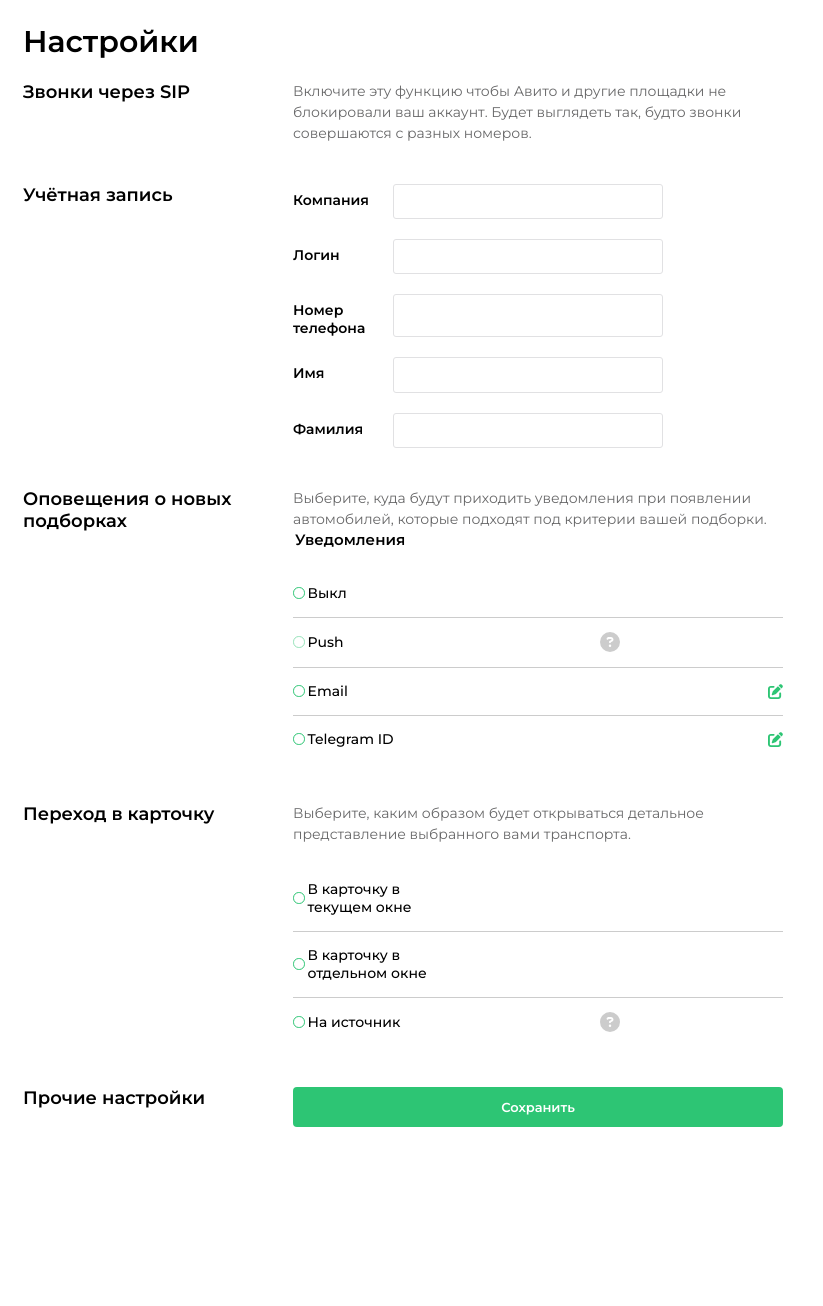
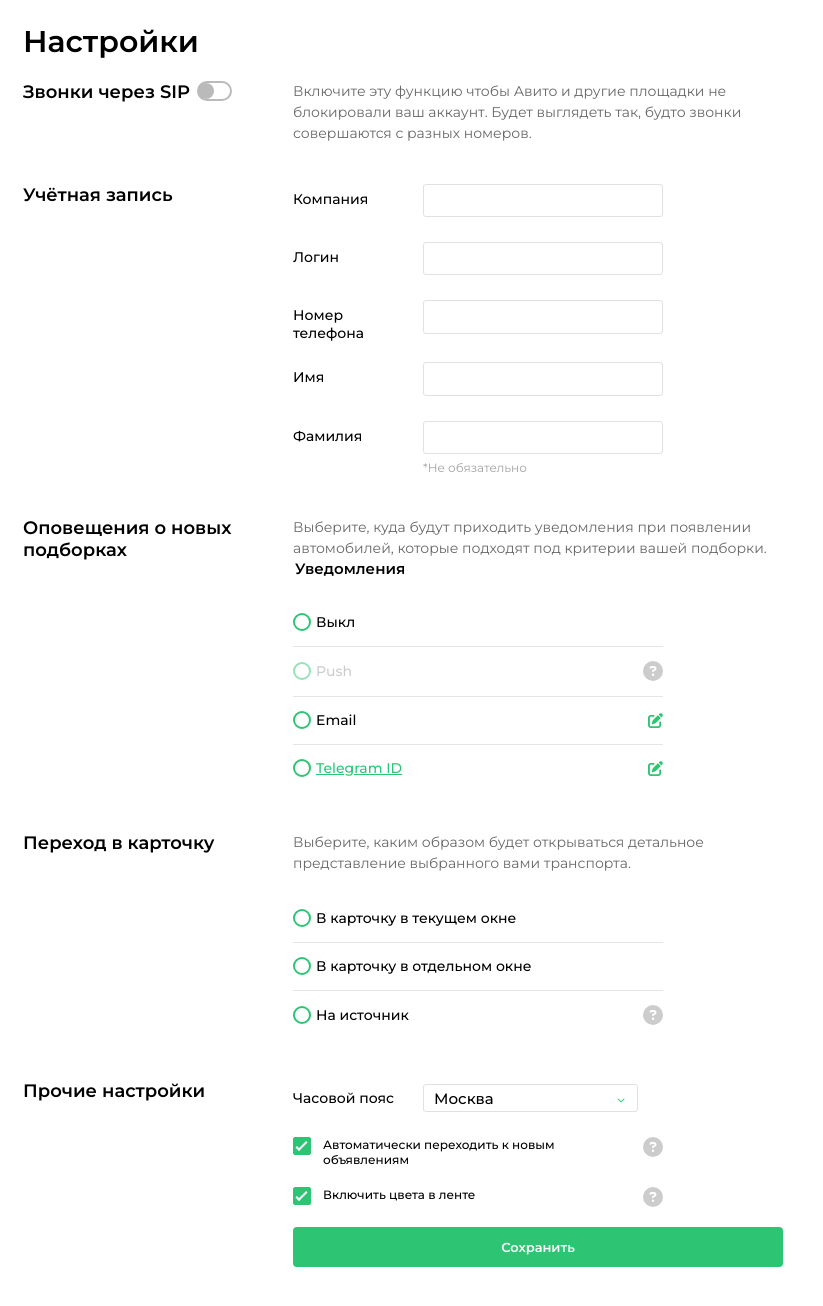
Before and after one commit to TwilightHunt/a2, a Nuxt app: page /Settings in a window 1280 px wide. Shown: the top 1306 px of the page, without its empty margins (0-823 px from the left). Before the commit the page ends 1190 px from the top, so only its background shows below. Built offline with nearby package versions, Linux system fonts and the light colour scheme.

Commit message:
build: dropdown

```diff
--- a/assets/css/main.css
+++ b/assets/css/main.css
@@ -19,6 +19,7 @@ body {
 
 a {
   text-decoration: none;
+  color: var(--accent-color);
 }
 
 a:hover {
--- /dev/null
+++ b/components/UI/CheckboxField.vue
@@ -0,0 +1,45 @@
+<template>
+  <div class="checkbox-field">
+    <Checkbox class="checkbox-field__checkbox" />
+    <div class="checkbox-field__text">
+      {{ text }}
+    </div>
+    <Info class="checkbox-field__info" :text="info" />
+  </div>
+</template>
+
+<script>
+import Checkbox from "./inputs/Checkbox.vue";
+import Info from "./Info.vue";
+export default {
+  props: {
+    text: String,
+    info: String,
+  },
+  components: {
+    Checkbox,
+    Info,
+  },
+};
+</script>
+
+<style lang="scss" scoped>
+.checkbox-field {
+  display: flex;
+  max-width: 37rem;
+  &:not(:last-child) {
+    margin-bottom: 20px;
+  }
+}
+.checkbox-field__text {
+  font-size: 1.2rem;
+  font-weight: 500;
+  color: #000;
+}
+.checkbox-field__info {
+  margin-left: auto;
+}
+.checkbox-field__checkbox {
+  margin-right: 10px;
+}
+</style>
--- /dev/null
+++ b/components/UI/Dropdown.vue
@@ -0,0 +1,131 @@
+<template>
+  <div class="dropdown" @click="toggleExpand">
+    <div class="dropdown__content">Москва</div>
+    <div v-if="isExpanded" class="dropdown__expand">
+      <div v-for="option in options" class="dropdown__option">
+        <div class="dropdown__option__body">
+          <font-awesome-icon
+            class="dd-icon"
+            icon="fa-solid fa-check"
+            size="lg"
+          />
+          <div>{{ option.title }}</div>
+        </div>
+      </div>
+    </div>
+    <font-awesome-icon
+      class="dropdown__arrow"
+      icon="fa-solid fa-chevron-down"
+      color="#2dc574"
+      ref="arrow"
+    />
+  </div>
+</template>
+
+<script>
+export default {
+  props: {
+    options: Array,
+  },
+  data() {
+    return {
+      isExpanded: false,
+    };
+  },
+  methods: {
+    toggleExpand() {
+      this.isExpanded = !this.isExpanded;
+      this.$refs.arrow.classList.toggle("_rotated");
+    },
+  },
+};
+</script>
+
+<style lang="scss" scoped>
+.dropdown {
+  position: relative;
+  padding: 3.5px 40px 3.5px 10px;
+  border: 0.1rem solid #e1e1e3;
+  border-radius: 0.3rem;
+  transition: all 0.3s ease;
+  width: 100%;
+  max-width: 215px;
+  cursor: text;
+  &:hover {
+    border-color: var(--accent-color);
+  }
+}
+.dropdown__content {
+  color: #000;
+  font-size: 1.5rem;
+}
+.dropdown__body {
+  transition: all 0.3s ease;
+  -moz-appearance: none;
+  -webkit-appearance: none;
+  appearance: none;
+  & select {
+    display: none;
+  }
+}
+.dropdown__option {
+  cursor: pointer;
+  background-color: var(--accent-color);
+  &:hover {
+    background-color: #239c5c;
+  }
+  div {
+    font-size: 1.2rem;
+  }
+}
+.dropdown__arrow {
+  position: absolute;
+  top: 11px;
+  right: 11px;
+  width: 10px;
+  height: 8px;
+  transition: transform 0.3s ease;
+  &._rotated {
+    transform: rotate(180deg);
+  }
+}
+.dropdown__expand {
+  position: absolute;
+  top: calc(100% + 1px);
+  right: 0;
+  left: 0;
+  color: #fff;
+  box-shadow: 5px 5px 10px rgba(0, 0, 0, 0.2);
+  max-height: 270px;
+  overflow-y: auto;
+}
+.dropdown__option__body {
+  position: relative;
+  padding: 11px 0 11px 32px;
+}
+.dd-icon {
+  position: absolute;
+  top: 50%;
+  left: 10px;
+  transform: translateY(-50%);
+}
+::-webkit-scrollbar {
+  width: 0.7em;
+}
+::-webkit-scrollbar-track {
+  background-color: #fff;
+}
+::-webkit-scrollbar-thumb {
+  background-color: #ccc;
+  border-radius: 5px;
+  &:hover {
+    background-color: var(--accent-color);
+  }
+}
+@supports (scrollbar-color: #ccc) {
+  * {
+    scrollbar-color: rgba(#ccc, 0.2) #fff;
+    scrollbar-width: auto;
+  }
+}
+</style>
--- a/components/UI/Info.vue
+++ b/components/UI/Info.vue
@@ -27,6 +27,7 @@ export default {
 .info {
   width: 20px;
   height: 20px;
+  position: relative;
 }
 .info__box {
   position: absolute;
--- /dev/null
+++ b/components/UI/Slider.vue
@@ -0,0 +1,63 @@
+<template>
+  <label class="switch">
+    <input type="checkbox" />
+    <span class="slider"></span>
+  </label>
+</template>
+
+<script></script>
+
+<style lang="scss" scoped>
+.switch {
+  position: relative;
+  display: inline-block;
+  width: 35px;
+  height: 20px;
+}
+
+.switch input {
+  opacity: 0;
+  width: 0;
+  height: 0;
+}
+
+.slider {
+  position: absolute;
+  cursor: pointer;
+  top: 0;
+  left: 0;
+  right: 0;
+  bottom: 0;
+  background-color: #fff;
+  border: 2px solid #bababa;
+  -webkit-transition: 0.4s;
+  transition: 0.4s;
+  border-radius: 34px;
+}
+
+.slider:before {
+  position: absolute;
+  content: "";
+  height: 16px;
+  width: 16px;
+  left: -1px;
+  top: 0;
+  background-color: #bababa;
+  -webkit-transition: 0.4s;
+  transition: 0.4s;
+  border-radius: 50%;
+}
+
+input:checked + .slider {
+  border-color: var(--accent-color);
+}
+input:checked + .slider:before {
+  background: var(--accent-color);
+}
+
+input:checked + .slider:before {
+  -webkit-transform: translateX(17px);
+  -ms-transform: translateX(17px);
+  transform: translateX(17px);
+}
+</style>
--- a/components/UI/inputs/RadioFieldset.vue
+++ b/components/UI/inputs/RadioFieldset.vue
@@ -6,6 +6,7 @@
       v-for="input in inputs"
       :key="input.id"
       class="radio-fieldset__input__content"
+      :class="input.disabled ? '_disabled' : ''"
     >
       <input
         class="radio-fieldset__radio"
@@ -14,23 +15,34 @@
         :disabled="input.disabled"
       />
 
-      <a v-if="input.link === true" class="radio-fieldset__label" href="">
+      <a v-if="input.link === true" class="radio-fieldset__label_link" href="">
         {{ input.title }}
       </a>
-      <label v-if="input.link === undefined" class="radio-fieldset__label">{{
-        input.title
-      }}</label>
-      <input type="text" class="radio-fieldset__text-input" />
+      <label
+        v-if="input.link === undefined"
+        :class="`radio-fieldset__label ${input.disabled ? '_disabled' : ''}`"
+        >{{ input.title }}</label
+      >
+      <input
+        v-if="input.editable"
+        type="text"
+        @click.stop
+        class="radio-fieldset__text-input"
+      />
       <Info v-if="input.info" :text="input.info" class="radio-fieldset__info" />
-      <div @click="editField($this)" class="radio-fieldset__edit">
+      <div
+        v-if="input.editable"
+        class="radio-fieldset__edit"
+        @click.stop="editField"
+      >
         <font-awesome-icon
-          v-if="input.editable"
           icon="fa-solid fa-pen-to-square"
           style="color: #2dc574"
           size="xl"
-          class="radio-fieldset__edit"
+          class="radio-fieldset__edit-icon"
         />
       </div>
+
       <div v-if="input.dashed" class="dash"></div>
     </div>
   </form>
@@ -48,6 +60,7 @@ export default {
     Info,
   },
   methods: {
+    //Check current radio
     selectField(event) {
       const radio = event.target?.querySelector("#radio");
       if (!radio?.disabled) {
@@ -59,12 +72,12 @@ export default {
         radio?.classList?.add("_checked");
       }
     },
-    editField(el) {
-      console.log(el);
-      // event.target.parentNode.querySelector(
-      //   ".radio-fieldset__text-input"
-      // ).style.display = "block";
-      // event.target.style.display = "none";
+    // Showing the input in editable field
+    editField(event) {
+      event.target.parentNode.querySelector(
+        ".radio-fieldset__text-input"
+      ).style.display = "block";
+      event.target.style.display = "none";
     },
   },
 };
@@ -83,41 +96,52 @@ export default {
   padding: 15px 0;
   position: relative;
   cursor: pointer;
+  &._disabled {
+    cursor: default;
+    & > .radio-fieldset__label {
+      color: #ccc;
+    }
+  }
 }
 .radio-fieldset__radio {
   margin: 0;
-  margin-right: 3px;
+  margin-right: 5px;
   pointer-events: none;
   -webkit-appearance: none;
   appearance: none;
   background-color: #fff;
   color: var(--accent-color);
-  width: 1.15em;
-  height: 1.15em;
-  border: 0.15em solid var(--accent-color);
+  width: 18px;
+  height: 18px;
+  border: 2px solid var(--accent-color);
   border-radius: 50%;
   flex: 0 0 auto;
 }
 .radio-fieldset__radio::before {
   content: "";
   display: block;
-  width: 0.65em;
-  height: 0.65em;
+  width: 10px;
+  height: 10px;
   border-radius: 50%;
-  transform: translate(25%, 25%) scale(0);
+  transform: translate(20%, 20%) scale(0);
   transition: 120ms transform ease-in-out;
   box-shadow: inset 1em 1em var(--accent-color);
 }
 .radio-fieldset__radio._checked::before {
-  transform: translate(25%, 25%) scale(1);
+  transform: translate(20%, 20%) scale(1);
 }
 .radio-fieldset__radio:disabled {
   pointer-events: none;
   opacity: 0.5;
 }
-.radio-fieldset__info,
+.radio-fieldset__info {
+  margin-left: auto;
+}
 .radio-fieldset__edit {
   margin-left: auto;
+}
+.radio-fieldset__edit-icon {
+  pointer-events: none;
 }
 .radio-fieldset__label {
   font-size: 1.4rem;
@@ -127,12 +151,23 @@ export default {
   flex: 0 0 12rem;
   margin-right: 1rem;
   max-width: 12rem;
+  width: 100%;
+  white-space: nowrap;
+}
+.radio-fieldset__label_link {
+  font-size: 1.4rem;
+  font-weight: 500;
+  flex: 0 0 12rem;
+  margin-right: 1rem;
+  max-width: 12rem;
+  text-decoration: underline;
 }
 
 .dash {
   height: 1px;
   background-color: #ccc;
   position: absolute;
+  opacity: 0.5;
   top: 0;
   left: 0;
   right: 0;
@@ -152,5 +187,6 @@ a {
   line-height: 1.1;
   width: 100%;
   display: none;
+  max-width: 240px;
 }
 </style>
--- /dev/null
+++ b/components/UI/inputs/SettingsInput.vue
@@ -0,0 +1,62 @@
+<template>
+  <div class="setting-input">
+    <label class="setting-input__label">{{ label }}</label>
+    <div class="setting-input__content">
+      <input class="setting-input__input" />
+      <div class="setting-input__info">{{ info }}</div>
+    </div>
+  </div>
+</template>
+
+<script>
+export default {
+  props: {
+    label: {
+      type: String,
+      required: true,
+    },
+    info: String,
+  },
+};
+</script>
+
+<style lang="scss" scoped>
+.setting-input {
+  display: flex;
+  justify-content: space-between;
+}
+.setting-input__content {
+  flex: 1 0 100%;
+  max-width: 240px;
+}
+.setting-input__label {
+  font-weight: 500;
+  margin-bottom: 0;
+  margin-right: 1rem;
+  margin-top: 0.6rem;
+  max-width: 12rem;
+  font-size: 1.4rem;
+}
+.setting-input__input {
+  font-size: 1.4rem;
+  font-weight: 400;
+  padding: 8px 10px;
+  border: 0.1rem solid #e1e1e3;
+  border-radius: 0.3rem;
+  width: 100%;
+  color: #222;
+  line-height: 110%;
+  align-self: flex-start;
+  transition: all 0.3s ease;
+  &:focus {
+    border-color: var(--accent-color);
+  }
+}
+.setting-input__info {
+  font-weight: 400;
+  line-height: 1.5;
+  margin-top: 5px;
+  color: #a3a3a3;
+  font-size: 1.2rem;
+}
+</style>
--- /dev/null
+++ b/composables/lists.js
@@ -0,0 +1,80 @@
+export const notificationRadios = [
+  {
+    id: 0,
+    title: "Выкл",
+  },
+  {
+    id: 1,
+    title: "Push",
+    disabled: true,
+    info: "Можно установить только в приложении",
+    dashed: true,
+  },
+  {
+    id: 2,
+    title: "Email",
+    editable: true,
+    dashed: true,
+  },
+  {
+    id: 3,
+    title: "Telegram ID",
+    editable: true,
+    link: true,
+    dashed: true,
+  },
+];
+
+export const cardsRadios = [
+  {
+    id: 0,
+    title: "В карточку в текущем окне",
+  },
+  {
+    id: 1,
+    title: "В карточку в отдельном окне",
+    dashed: true,
+  },
+  {
+    id: 2,
+    title: "На источник ",
+    dashed: true,
+    info: "Прямой переход в объявление на источнике",
+  },
+];
+
+export const times = [
+  {
+    title: "Каллининград",
+  },
+  {
+    title: "Москва",
+  },
+  {
+    title: "Самара",
+  },
+  {
+    title: "Екатеринбург",
+  },
+  {
+    title: "Омск",
+  },
+  {
+    title: "Красноярск",
+  },
+  {
+    title: "Иркутск",
+  },
+  {
+    title: "Якутск",
+  },
+  {
+    title: "Владивосток",
+  },
+  {
+    title: "Магадан",
+  },
+  {
+    title: "Камчатка",
+  },
+];
--- a/pages/Settings.vue
+++ b/pages/Settings.vue
@@ -3,7 +3,7 @@
     <header class="settings__header">Настройки</header>
     <main class="settings__body">
       <section class="settings__section setting-sections__SIP">
-        <div class="setting-sections__title">Звонки через SIP</div>
+        <div class="setting-sections__title">Звонки через SIP <Slider /></div>
         <div class="settings-section__content">
           <div class="settings-section__content__description">
             Включите эту функцию чтобы Авито и другие площадки не блокировали
@@ -16,14 +16,18 @@
         <div class="setting-sections__title">Учётная запись</div>
         <div class="settings-section__content">
           <div class="settings-section__inputs">
-            <OneLineInput class="settings-section__input" label="Компания" />
-            <OneLineInput class="settings-section__input" label="Логин" />
-            <OneLineInput
+            <SettingsInput class="settings-section__input" label="Компания" />
+            <SettingsInput class="settings-section__input" label="Логин" />
+            <SettingsInput
               class="settings-section__input"
               label="Номер телефона"
             />
-            <OneLineInput class="settings-section__input" label="Имя" />
-            <OneLineInput class="settings-section__input" label="Фамилия" />
+            <SettingsInput class="settings-section__input" label="Имя" />
+            <SettingsInput
+              class="settings-section__input"
+              label="Фамилия"
+              info="*Не обязательно"
+            />
           </div>
         </div>
       </section>
@@ -34,7 +38,11 @@
             Выберите, куда будут приходить уведомления при появлении
             автомобилей, которые подходят под критерии вашей подборки.
           </div>
-          <RadioFieldset :inputs="notificationRadios" title="Уведомления" />
+          <RadioFieldset
+            class="settings-section__content__radio-fieldset"
+            :inputs="notificationRadios"
+            title="Уведомления"
+          />
         </div>
       </section>
       <section class="settings__section setting-sections__cards">
@@ -44,12 +52,27 @@
             Выберите, каким образом будет открываться детальное представление
             выбранного вами транспорта.
           </div>
-          <RadioFieldset :inputs="cardsRadios" />
+          <RadioFieldset
+            class="settings-section__content__radio-fieldset"
+            :inputs="cardsRadios"
+          />
         </div>
       </section>
       <section class="settings__section setting-sections__other">
         <div class="setting-sections__title">Прочие настройки</div>
         <div class="settings-section__content">
+          <div class="settings-section__content__select">
+            <div>Часовой пояс</div>
+            <Dropdown :options="times" />
+          </div>
+          <ChecboxField
+            text="Автоматически переходить к новым объявлениям"
+            info="Лента будет автоматически обновляться 1 раз в 3 секунды"
+          />
+          <ChecboxField
+            text="Включить цвета в ленте"
+            info="Включение зеленого/желтого цвета"
+          />
           <BaseButton>Сохранить</BaseButton>
         </div>
       </section>
@@ -58,54 +81,18 @@
 </template>
 
 <script setup>
-import OneLineInput from "../components/UI/inputs/OneLineInput.vue";
+import SettingsInput from "../components/UI/inputs/SettingsInput.vue";
 import BaseButton from "../components/UI/buttons/BaseButton.vue";
 import RadioFieldset from "../components/UI/inputs/RadioFieldset.vue";
+import Dropdown from "../components/UI/Dropdown.vue";
+import Slider from "../components/UI/Slider.vue";
+import ChecboxField from "../components/UI/CheckboxField.vue";
 
-const notificationRadios = [
-  {
-    id: 0,
-    title: "Выкл",
-  },
-  {
-    id: 1,
-    title: "Push",
-    disabled: true,
-    info: "Можно установить только в приложении",
-    dashed: true,
-  },
-  {
-    id: 2,
-    title: "Email",
-    editable: true,
-    dashed: true,
-  },
-  {
-    id: 3,
-    title: "Telegram ID",
-    editable: true,
-    link: true,
-    dashed: true,
-  },
-];
-
-const cardsRadios = [
-  {
-    id: 0,
-    title: "В карточку в текущем окне",
-  },
-  {
-    id: 1,
-    title: "В карточку в отдельном окне",
-    dashed: true,
-  },
-  {
-    id: 2,
-    title: "На источник ",
-    dashed: true,
-    info: "Прямой переход в объявление на источнике",
-  },
-];
+import {
+  notificationRadios,
+  cardsRadios,
+  times,
+} from "../composables/lists.js";
 </script>
 
 <style lang="scss" scoped>
@@ -135,6 +122,9 @@ const cardsRadios = [
   flex: 0 0 25rem;
   margin-right: 2rem;
   max-width: 25rem;
+  display: flex;
+  align-items: flex-start;
+  column-gap: 7px;
 }
 .settings-section__content {
   max-width: 49rem;
@@ -146,19 +136,28 @@ const cardsRadios = [
   color: #686869;
   line-height: 150%;
 }
-.setting-sections__account {
+.settings-section__content__select {
+  display: flex;
+  justify-content: space-between;
+  align-items: center;
+  margin-bottom: 25px;
+  max-width: 37rem;
+  div {
+    font-size: 1.4rem;
+    font-weight: 500;
+    margin-right: 25px;
+    margin-top: 4px;
+  }
 }
 .settings-section__input {
+  &.one-line-input > .input-high__input {
+    max-width: 240px;
+  }
   &:not(:last-child) {
     margin-bottom: 2rem;
   }
 }
-.setting-sections__notifications {
-}
-.settings-section__content__description {
-}
-.setting-sections__cards {
-}
-.setting-sections__other {
+.settings-section__content__radio-fieldset {
+  max-width: 37rem;
 }
 </style>
```
